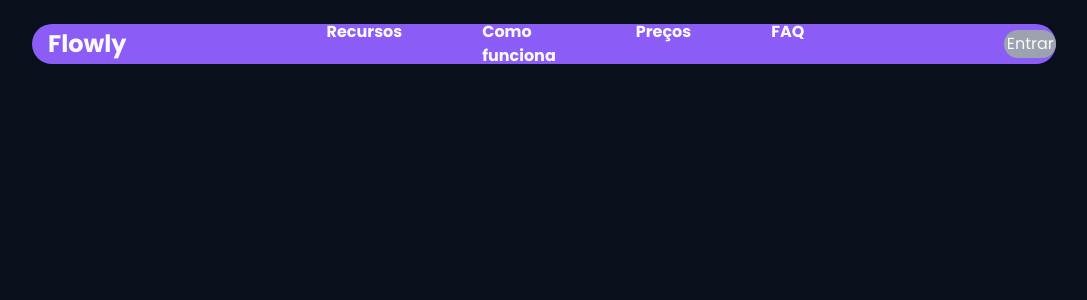
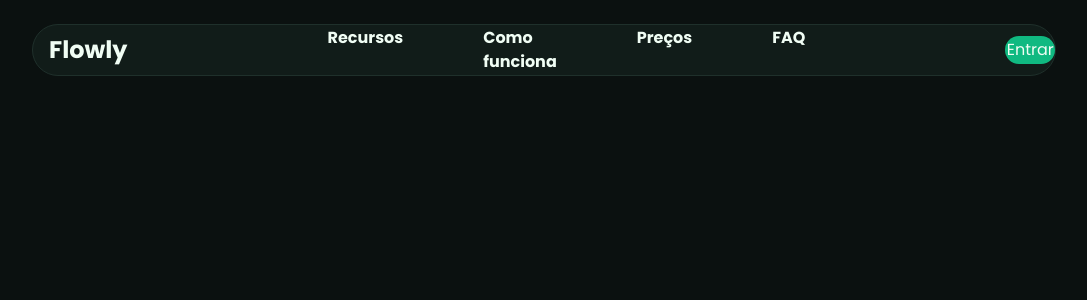
Before and after one commit to Arthur-Hirata/Flowly, a React (Vite) app: page / in a window 1280 px wide. Shown: the top 300 px of the page, without its empty margins (96-1183 px from the left). Built offline with nearby package versions, Linux system fonts and the light colour scheme.

Commit message:
Refiz as cores base

```diff
--- a/src/Components/Button.tsx
+++ b/src/Components/Button.tsx
@@ -9,7 +9,7 @@ function Button({ children, variant = "primary",  onClick } : ButtonProps){
       onClick={onClick}
       className={`${
         variant === "primary"
-          ? "bg-muted"
+          ? "bg-primary"
           : "bg-primary"
       } rounded-2xl w-30 h-7` }
     >
--- a/src/Components/Navbar.tsx
+++ b/src/Components/Navbar.tsx
@@ -1,13 +1,13 @@
 import Button from "./Button"
 function Navbar() {
     return (
-        <nav className="bg-secondary mx-auto flex h-10 w-4/5 rounded-4xl justify-items-center items-center pl-4 gap-50">
+        <nav className="bg-card mx-auto flex h-13 w-4/5 rounded-4xl justify-items-center items-center pl-4 gap-50 border border-border  ">
             <h1 className="text-2xl font-bold">Flowly</h1>
             <div className="gap-20 flex font-bold">
-                <span>Recursos</span>
-                <span>Como funciona</span>
-                <span>Preços</span>
-                <span>FAQ</span>
+                <span className="inline-block transition-transform duration-300 ease-in-out hover:scale-110 hover:text-hover">Recursos</span>
+                <span className="inline-block transition-transform duration-300 ease-in-out hover:scale-110 hover:text-hover">Como funciona</span>
+                <span className="inline-block transition-transform duration-300 ease-in-out hover:scale-110 hover:text-hover">Preços</span>
+                <span className="inline-block transition-transform duration-300 ease-in-out hover:scale-110 hover:text-hover">FAQ</span>
             </div>
             <Button
             variant="primary"
--- a/src/index.css
+++ b/src/index.css
@@ -1,13 +1,24 @@
 @import "tailwindcss";
 
 @theme{
-  --color-background: #0A0F1C;
-  --color-card: #111827;
-  --color-primary: #3B82F6;
-  --color-secondary: #8B5CF6;
-  --color-text: #F9FAFB;
-  --color-muted: #9CA3AF;
-  --color-border: #1F2937;
+  --color-background: #0B1110;
+  --color-card: #111C19;
+  --color-primary: #10B981;
+  --color-secondary: #34D399;
+  --color-text: #F0FDF4;
+  --color-muted: #94A3A8;
+  --color-border: #1F302B;
+  --color-hover : #10B981;
+  --font-poppins : "Poppins", sans-serif;
+}
+@light-theme{
+  --color-background: #F6FBF9;
+  --color-card: #FFFFFF;
+  --color-primary: #059669;
+  --color-secondary: #10B981;
+  --color-text: #0F172A;
+  --color-muted: #64748B;
+  --color-border: #DCE7E2;
   --color-hover : #2563EB;
   --font-poppins : "Poppins", sans-serif;
 }
```
